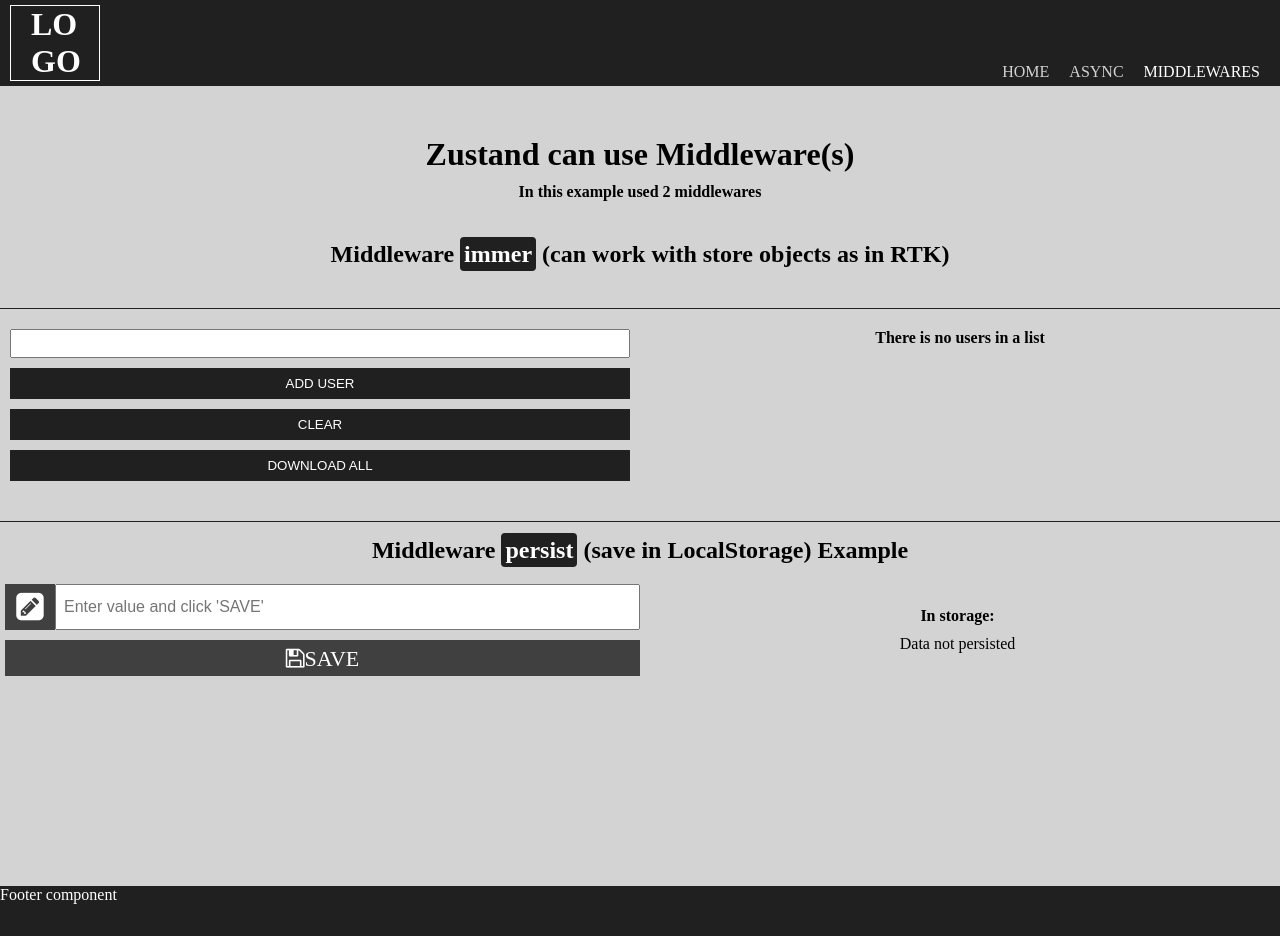
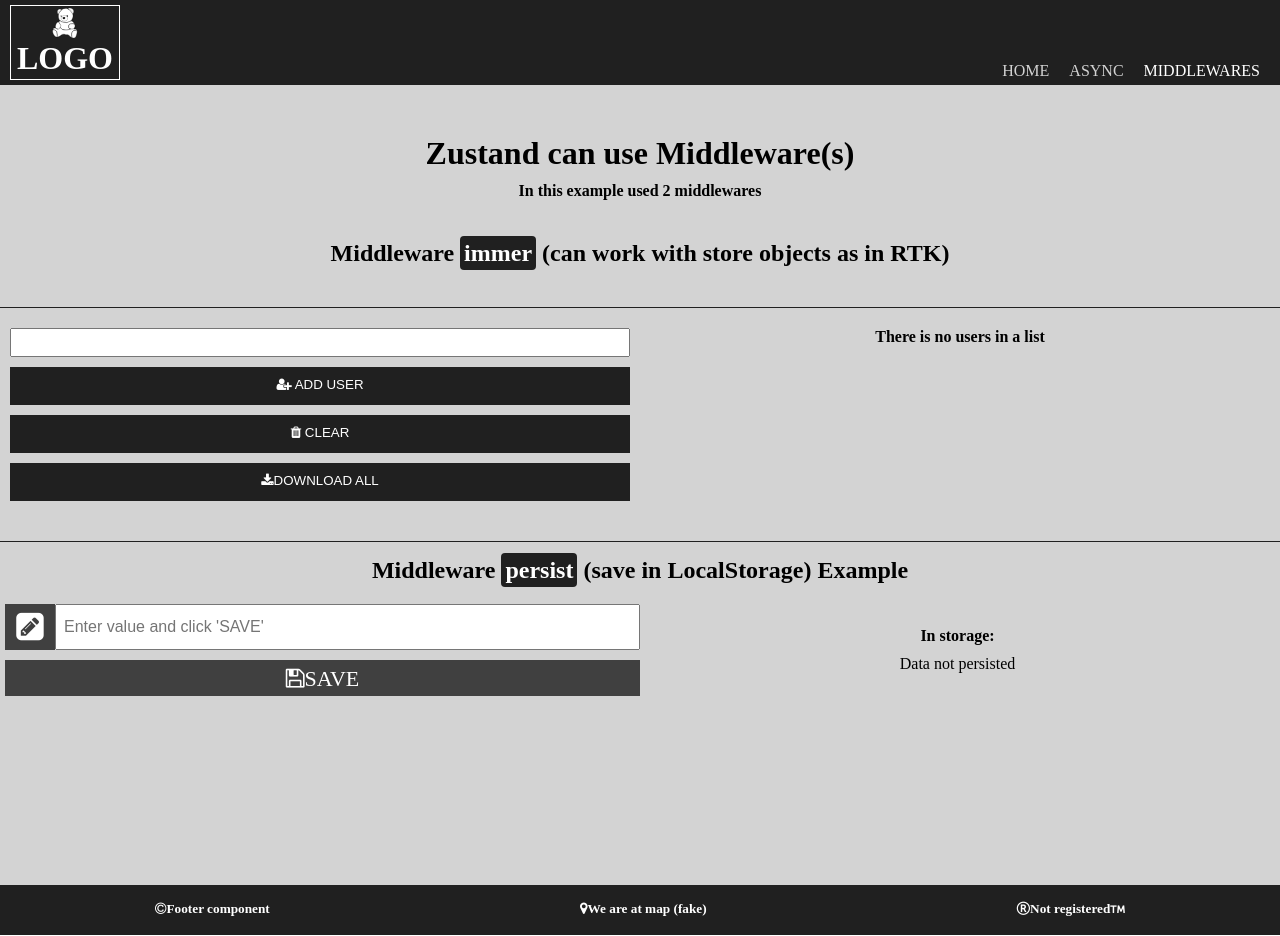
Before and after one commit to VVP8126/zustand_basis, a React (Create React App) app: page /middlewares in a window 1280 px wide. Built offline with nearby package versions, Linux system fonts and the light colour scheme.

Commit message:
Icons added

```diff
--- a/src/pages/Async.tsx
+++ b/src/pages/Async.tsx
@@ -6,19 +6,29 @@ const Base = () => {
 
   return (
     <div className="wrapper">
-      <div className="async__block">
+      <div className="async__block mt-20">
         <h1 className="main__title">Example with Async queries</h1>
         <button className="async__btn" onClick={fetchUsers}>
-          Download ALL
+          <i className="fa fa-download" aria-hidden="true"></i>
+          &#127;Download ALL&#127;
+          <i className="fa fa-download" aria-hidden="true"></i>
         </button>
         <div className="async__user-list">
           {isLoading ? (
-            <h2>Loading...</h2>
+            <h4 className="main__title">
+              <i className="fa fa-spinner fa-spin" aria-hidden="true"></i>
+              <span>&#127;Loading...</span>
+            </h4>
           ) : error ? (
-            <h2>Error: {error} </h2>
+            <h2>
+              <i className="fa fa-frown-o" aria-hidden="true"></i>&#127;Error: {error}{' '}
+            </h2>
           ) : (
             <>
-              <h2 className="async__user-downloaded">Downloaded: {users.length} row(s)</h2>{' '}
+              <h2 className="async__user-downloaded">
+                <i className="fa fa-list" aria-hidden="true"></i>&#127;Downloaded: {users.length}{' '}
+                row(s)
+              </h2>{' '}
               {users.length === 0 && <h4>Click button 'Download ALL'</h4>}
               {users.map((user) => (
                 <p key={user.id}>
--- a/src/pages/Footer.tsx
+++ b/src/pages/Footer.tsx
@@ -1,7 +1,21 @@
 import React from 'react';
 
 const Footer: React.FC = () => {
-  return <div className="footer">Footer component</div>;
+  return (
+    <div className="footer">
+      <h5>
+        <i className="fa fa-copyright" aria-hidden="true"></i>&#127;Footer component
+      </h5>
+      <h5>
+        <i className="fa fa-map-marker" aria-hidden="true"></i>&#127;We are at map (fake)
+      </h5>
+      <h5>
+        <i className="fa fa-registered" aria-hidden="true"></i>
+        &#127;Not registered&#127;
+        <i className="fa fa-trademark" aria-hidden="true"></i>
+      </h5>
+    </div>
+  );
 };
 
 export default Footer;
--- a/src/pages/Header.tsx
+++ b/src/pages/Header.tsx
@@ -8,8 +8,8 @@ const Header: React.FC = () => {
   return (
     <div className="header">
       <div className="header__logo-block">
-        <h1 className="logo">LO</h1>
-        <h1 className="logo">GO</h1>
+        <img src="img/teddy-bear-logo.svg" width={30} height={30} alt="LOGO" className="logo-img" />
+        <h1 className="logo">LOGO</h1>
       </div>
       <ul className="header__menu">
         <li className="header__menu-item">
--- a/src/pages/Main.tsx
+++ b/src/pages/Main.tsx
@@ -31,10 +31,10 @@ const Main: React.FC = () => {
         <div className="main__add-user">
           <input value={val} onChange={onInputChange} className="main_input" />
           <button onClick={addNewUser} className="main_btn">
-            ADD USER
+            <i className="fa fa-user-plus" aria-hidden="true"></i>&#127;ADD USER
           </button>
           <button onClick={clear} className="main_btn">
-            CLEAR
+            <i className="fa fa-trash" aria-hidden="true"></i>&#127;CLEAR
           </button>
         </div>
         <ul className="main__user-list">
--- a/src/pages/Middlewares.tsx
+++ b/src/pages/Middlewares.tsx
@@ -46,16 +46,26 @@ const Middlewares: React.FC = () => {
           <div className="main__add-user">
             <input value={val} onChange={onInputChange} className="main_input" />
             <button onClick={addNewUser} className="main_btn">
-              ADD USER
+              <i className="fa fa-user-plus" aria-hidden="true"></i>&#127; ADD USER
             </button>
             <button onClick={clear} className="main_btn">
-              CLEAR
+              <i className="fa fa-trash" aria-hidden="true"></i>&#127; CLEAR
             </button>
             <button onClick={fetchUsers} className="main_btn mb-10">
-              DOWNLOAD ALL
+              <i className="fa fa-download" aria-hidden="true"></i>
+              &#127;DOWNLOAD ALL
             </button>
-            {isLoading && <h4>Loading...</h4>}
-            {error && <h4>error</h4>}
+            {isLoading && (
+              <h4 className="main__title">
+                <i className="fa fa-spinner fa-spin" aria-hidden="true"></i>&#127;Loading...
+              </h4>
+            )}
+            {error && (
+              <h4 className="main__title">
+                <i className="fa fa-exclamation-triangle" aria-hidden="true"></i>&#127;Error:{' '}
+                {error}
+              </h4>
+            )}
           </div>
           <ul className="main__user-list">
             {users.length === 0 ? (
--- a/src/styles/App.css
+++ b/src/styles/App.css
@@ -27,12 +27,15 @@ body {
   align-items: flex-end;
 }
 .header__logo-block {
-  width: 90px;
+  width: 110px;
   margin-left: 10px;
   border: 1px solid #fff;
 }
+.logo-img,
 .logo {
-  margin-left: 20px;
+  display: block;
+  margin: 2px auto;
+  text-align: center;
 }
 .header__menu {
   display: flex;
@@ -58,6 +61,9 @@ body {
   color: #fff;
   width: 100%;
   height: 50px;
+  display: flex;
+  justify-content: space-around;
+  align-items: center;
 }
 .main {
   padding-top: 50px;
@@ -119,6 +125,9 @@ body {
 }
 
 /* For async example */
+.mt-20 {
+  margin-top: 20px;
+}
 .async__block {
   display: flex;
   flex-direction: column;
```
Also changed, not shown: public/img/teddy-bear-logo.svg (added).
